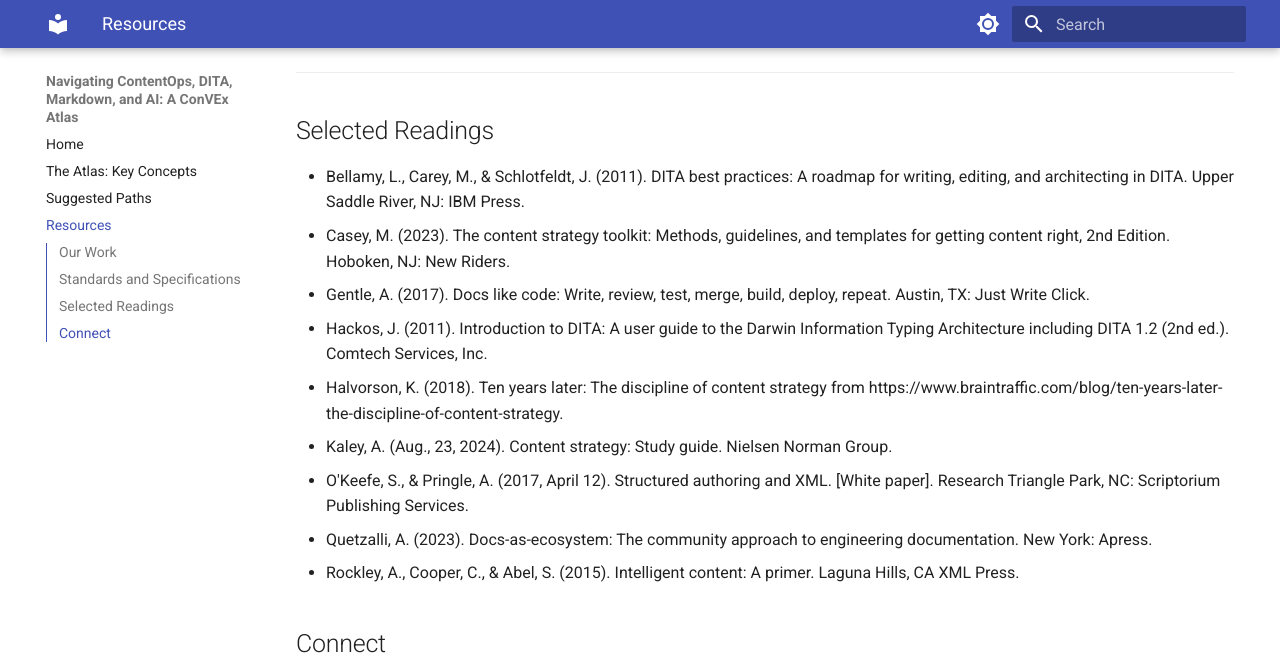
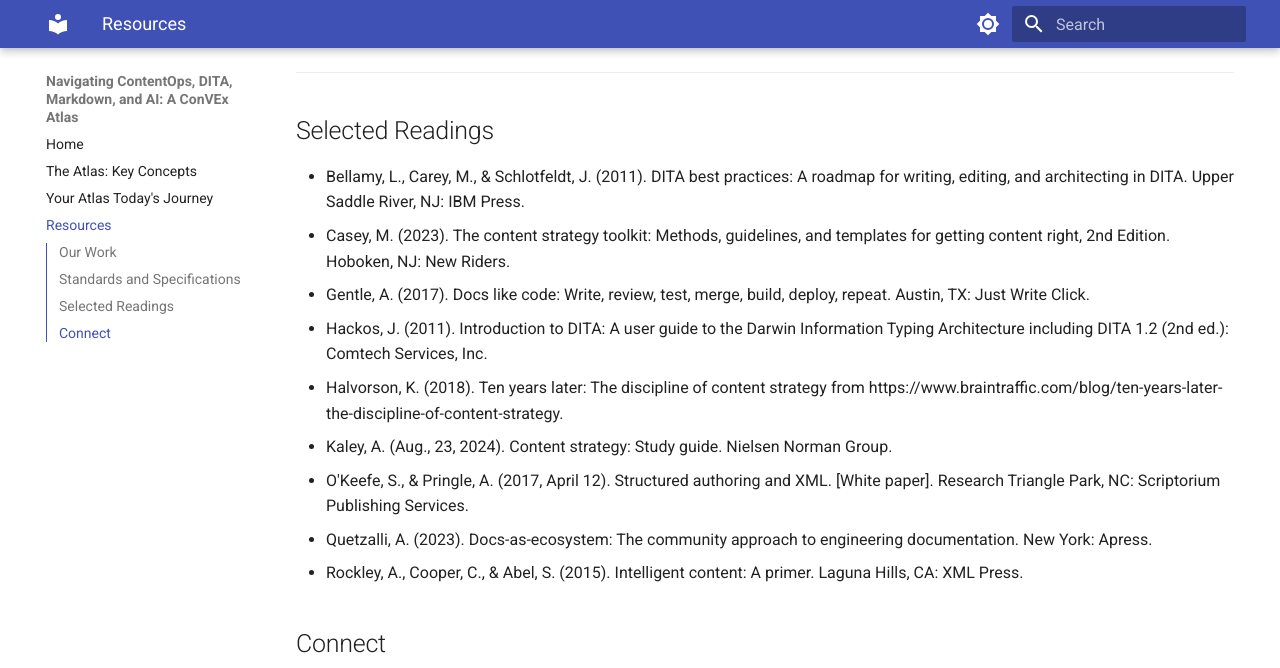
Before and after one commit to VT-Evia/convex-atlas-handout, an MkDocs documentation site: the page built from docs/resources.md, in a window 1280 px wide and 900 px high, scrolled down 578 px. Shown: the top 668 px of the window. Built offline with MkDocs 1.6.1 and Material for MkDocs 9.7.7, drawn with Linux system fonts in a browser that asks for light colours.

Commit message:
added your atlas

```diff
--- a/docs/resources.md
+++ b/docs/resources.md
@@ -25,12 +25,12 @@
 - Bellamy, L., Carey, M., & Schlotfeldt, J. (2011). DITA best practices: A roadmap for writing, editing, and architecting in DITA. Upper Saddle River, NJ: IBM Press.
 - Casey, M. (2023). The content strategy toolkit: Methods, guidelines, and templates for getting content right, 2nd Edition. Hoboken, NJ: New Riders.
 - Gentle, A. (2017). Docs like code: Write, review, test, merge, build, deploy, repeat. Austin, TX: Just Write Click.
-- Hackos, J. (2011). Introduction to DITA: A user guide to the Darwin Information Typing Architecture including DITA 1.2 (2nd ed.). Comtech Services, Inc.
+- Hackos, J. (2011). Introduction to DITA: A user guide to the Darwin Information Typing Architecture including DITA 1.2 (2nd ed.): Comtech Services, Inc.
 - Halvorson, K. (2018). Ten years later: The discipline of content strategy from https://www.braintraffic.com/blog/ten-years-later-the-discipline-of-content-strategy.
 - Kaley, A. (Aug., 23, 2024). Content strategy: Study guide. Nielsen Norman Group.
 - O'Keefe, S., & Pringle, A. (2017, April 12). Structured authoring and XML. [White paper]. Research Triangle Park, NC: Scriptorium Publishing Services.
 - Quetzalli, A. (2023). Docs-as-ecosystem: The community approach to engineering documentation. New York: Apress.
-- Rockley, A., Cooper, C., & Abel, S. (2015). Intelligent content: A primer. Laguna Hills, CA XML Press.
+- Rockley, A., Cooper, C., & Abel, S. (2015). Intelligent content: A primer. Laguna Hills, CA: XML Press.
 
 ## Connect
 
--- a/mkdocs.yml
+++ b/mkdocs.yml
@@ -27,7 +27,7 @@
 nav:
   - Home: index.md
   - "The Atlas: Key Concepts": concepts.md
-  - "Suggested Paths": paths.md
+  - "Your Atlas Today's Journey": paths.md
   - Resources: resources.md
 
 extra_css:
```
Also changed, not shown: docs/concepts.md (+0 -1 lines).
